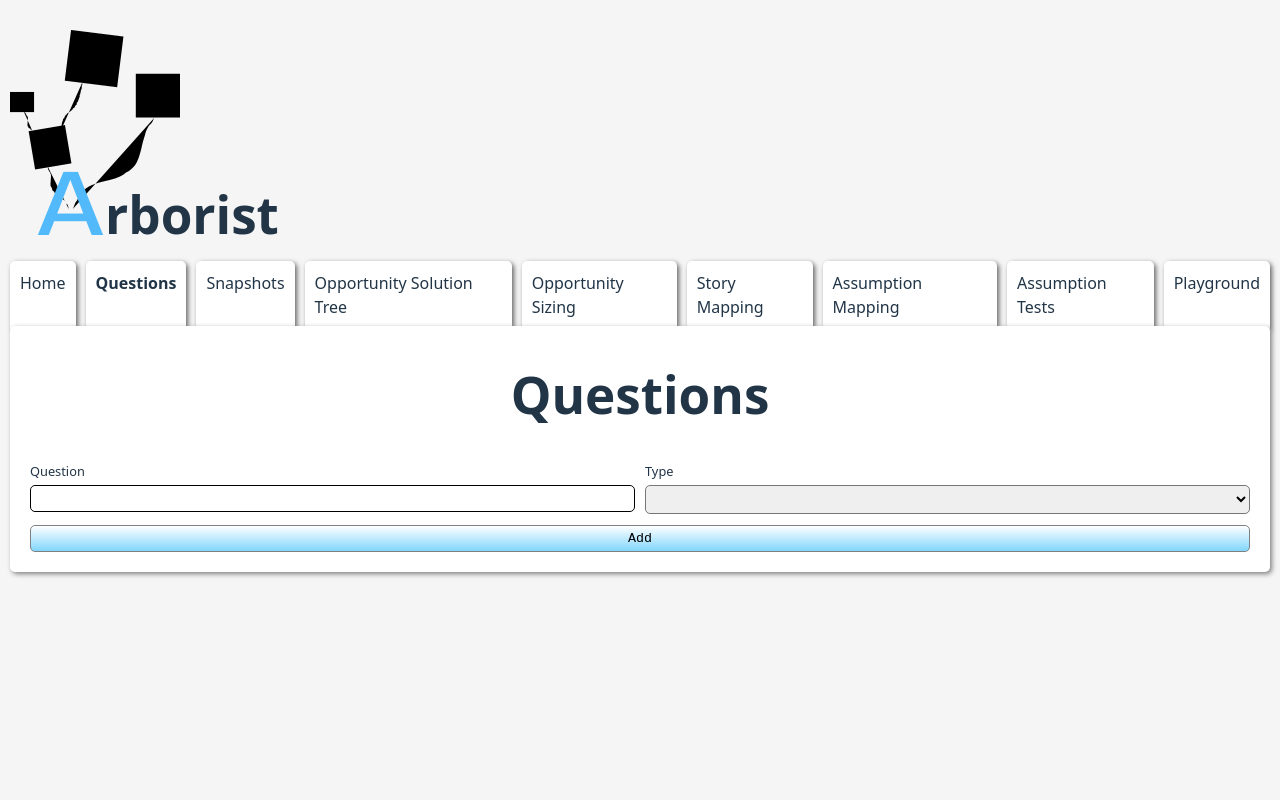
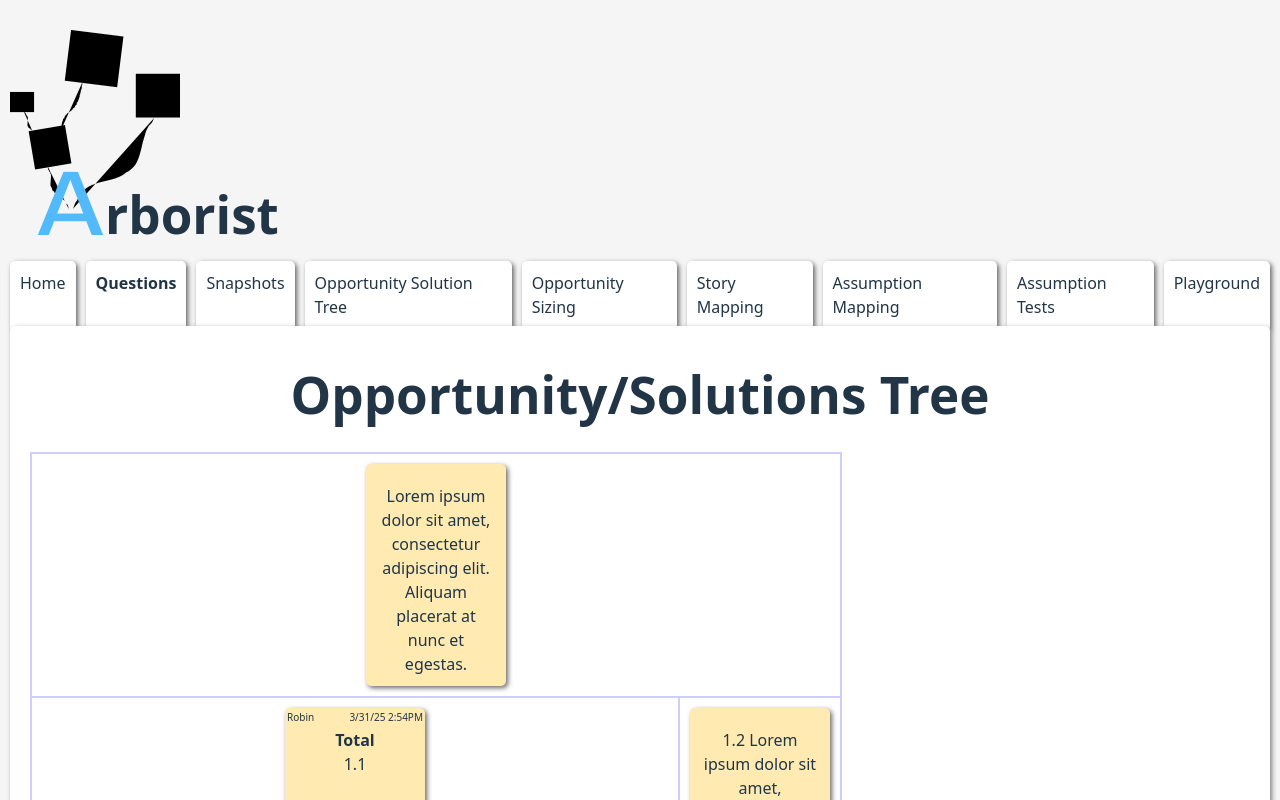
Before and after one commit to Iubalus/arborist, a Vue app in the folder arborist/: page / in a window 1280 px wide. Shown: the top 800 px of the page. Built offline with nearby package versions, Linux system fonts and the light colour scheme.

Commit message:
Rough port of tree render

```diff
--- a/arborist/src/components/pages/Home.vue
+++ b/arborist/src/components/pages/Home.vue
@@ -27,7 +27,7 @@ export default defineComponent({
     components: { Tabs, FlexRow, Page },
     data() {
         return {
-            active: Questions,
+            active: OpportunitySolutionTree,
             tabs: [
                 {
                     title: "Home",
--- a/arborist/src/components/pages/OpportunitySolutionTree.vue
+++ b/arborist/src/components/pages/OpportunitySolutionTree.vue
@@ -1,6 +1,20 @@
 <template>
     <Page title="Opportunity/Solutions Tree">
-        Hello
+        <table cellSpacing="0" cellpadding="5" border="1" bordercolor="#cfcfff">
+            <tbody>
+                <tr v-for="(row, i) in toRows(content)" :key="i">
+                    <td v-for="(cell, j) in row" :key="j" :colspan="cell.colSpan" :data-before="cell.before"
+                        :data-after="cell.after">
+                        <div class="card-content" :style="`background:${cell.color};`">
+                            <div v-if="cell.author" class="card-author">{{ cell.author }}</div>
+                            <div v-if="cell.last" class="card-last">{{ cell.last }}</div>
+                            <strong v-if="cell.title">{{ cell.title }}</strong>
+                            <div>{{ cell.text }}</div>
+                        </div>
+                    </td>
+                </tr>
+            </tbody>
+        </table>
     </Page>
 </template>
 <script lang="ts">
@@ -8,7 +22,190 @@ import { defineComponent } from 'vue'
 import Page from '../bits/Page.vue';
 
 export default defineComponent({
-    components: { Page }
+    components: { Page },
+    data() {
+        return {
+            content: [{
+                text: "Lorem ipsum dolor sit amet, consectetur adipiscing elit. Aliquam placerat at nunc et egestas.",
+                children: [
+                    {
+                        title: "Total",
+                        author: "Robin",
+                        last: "3/31/25 2:54PM",
+                        text: "1.1",
+                        children: [
+                            {
+                                text: "A",
+                                before: "(",
+                                after: "+"
+                            },
+                            {
+                                text: "B",
+                                after: "+",
+                                children: [
+                                    {
+                                        text: "1.1.2.1 A",
+                                        before: "(",
+                                        after: "x"
+                                    },
+                                    {
+                                        text: "1.1.2.2 B",
+                                        after: ")"
+                                    }
+                                ]
+                            },
+                            {
+                                text: "C",
+                                after: ")",
+                                children: [
+                                    {
+                                        text: "1.1.3.1 Lorem ipsum dolor sit amet, consectetur adipiscing elit. Aliquam placerat at nunc et egestas.",
+                                        color: 'rgb(177, 224, 255)'
+                                    }
+                                ]
+
+                            }
+                        ]
+                    },
+                    {
+                        text: "1.2 Lorem ipsum dolor sit amet, consectetur adipiscing elit. Aliquam placerat at nunc et egestas."
+                    }
+                ]
+            }]
+        }
+    },
+    methods: {
+        countLeaves(root: any): number {
+            if (!root.children) {
+                return 1;
+            }
+            return root.children.map((c: any) => this.countLeaves(c)).reduce((l: number, r: number) => l + r, 0);
+        },
+        toCell(root: any) {
+            if (!root.text) {
+                //placeholder cell for spacing
+                return {
+                    classes: ['empty-cell']
+                };
+            }
+            let cell = {
+                colSpan: null as unknown as number,
+                before: null as unknown as string,
+                after: null as unknown as string,
+                title: null as unknown as string,
+                author: null as unknown as string,
+                last: null as unknown as string,
+                color: "#ffeab1",
+                text: null as unknown as string,
+                classes: [] as string[]
+            };
+            let leaves = this.countLeaves(root);
+            if (leaves > 1) {
+                cell.colSpan = leaves;
+            }
+            cell.text = root.text;
+            if (!!root.author) {
+                cell.author = root.author;
+            }
+            if (!!root.last) {
+                cell.last = root.last;
+            }
+            if (!!root.title) {
+                cell.title = root.title;
+            }
+            if (!!root.color) {
+                cell.color = root.color;
+            }
+            if (!!root.before) {
+                cell.before = root.before;
+            }
+            if (!!root.after) {
+                cell.after = root.after;
+            }
+            return cell;
+        },
+        toRows(children: any[]): any[] {
+            let allChildren = [] as any[];
+            let hadChildren = false;
+            let row = [] as any[]
+            children.forEach((child: any) => {
+                row.push(this.toCell(child));
+                if (!!child.children) {
+                    allChildren = allChildren.concat(child.children);
+                    hadChildren = true;
+                } else {
+                    allChildren.push({});//placeholder object for spacing
+                }
+            })
+            let rows = [];
+            rows.push(row);
+            if (hadChildren) {
+                rows = rows.concat(this.toRows(allChildren));
+            }
+            return rows;
+        }
+    }
 })
 </script>
-<style scoped></style>
+<style scoped>
+.card-content {
+    width: 120px;
+    min-height: 100px;
+    padding: 20px 10px 10px 10px;
+    text-align: center;
+    background: rgb(255, 234, 177);
+    border-radius: 5px;
+    margin: auto;
+    position: relative;
+    box-shadow: 2px 2px 5px rgba(0, 0, 0, .6);
+
+    .card-author {
+        position: absolute;
+        top: 2px;
+        left: 2px;
+        font-size: 10px;
+    }
+
+    .card-last {
+        position: absolute;
+        top: 2px;
+        right: 2px;
+        font-size: 10px;
+    }
+}
+
+table {
+    border-color: #cfcfff;
+
+    tr {
+        border-color: #cfcfff;
+    }
+
+    td {
+        border-color: #cfcfff;
+        position: relative;
+        align-content: baseline;
+        padding: 10px;
+
+        &:before {
+            font-family: monospace;
+            content: attr(data-before);
+            position: absolute;
+            font-size: 40px;
+            left: -12px;
+            z-index: 10;
+            top: 45px;
+        }
+
+        &:after {
+            font-family: monospace;
+            content: attr(data-after);
+            position: absolute;
+            font-size: 40px;
+            right: -12px;
+            z-index: 10;
+            top: 45px;
+        }
+    }
+}
+</style>
```
